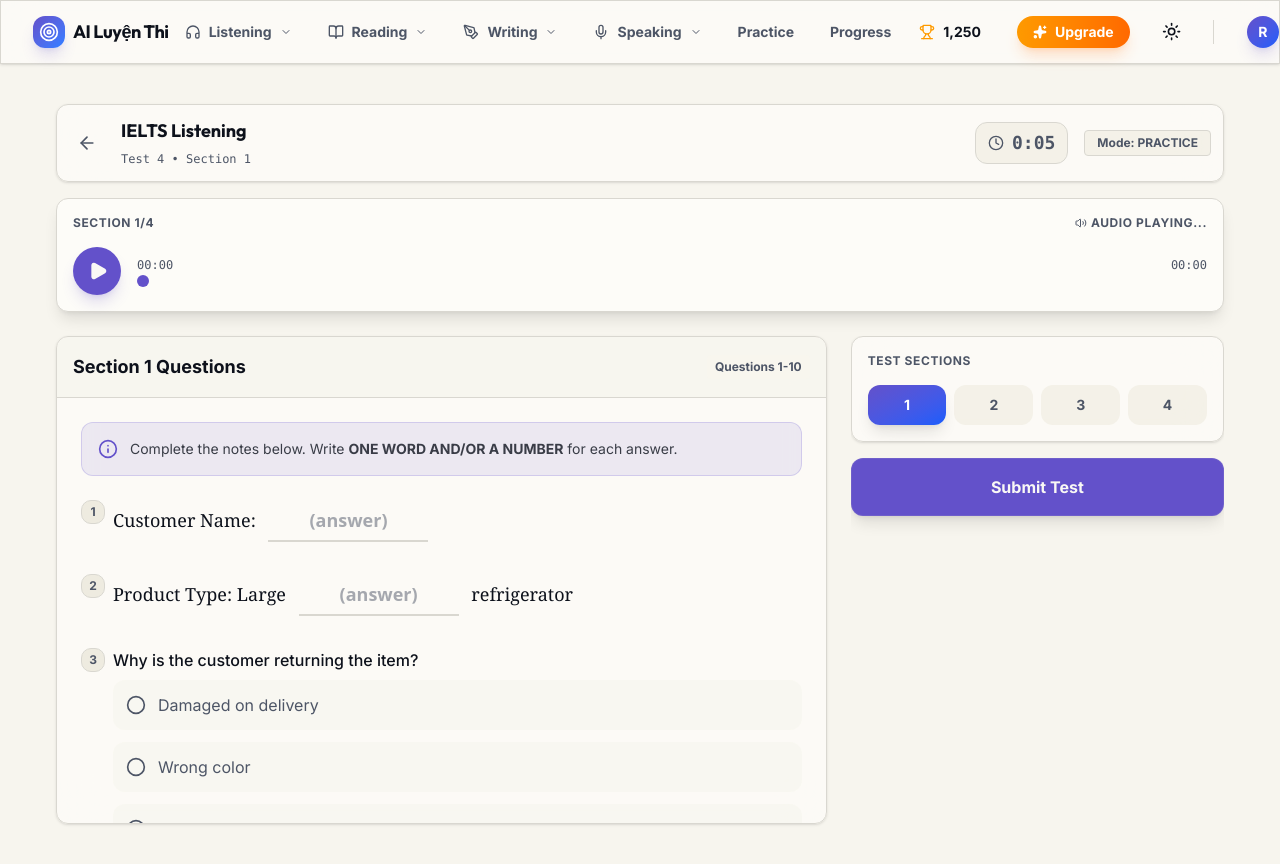
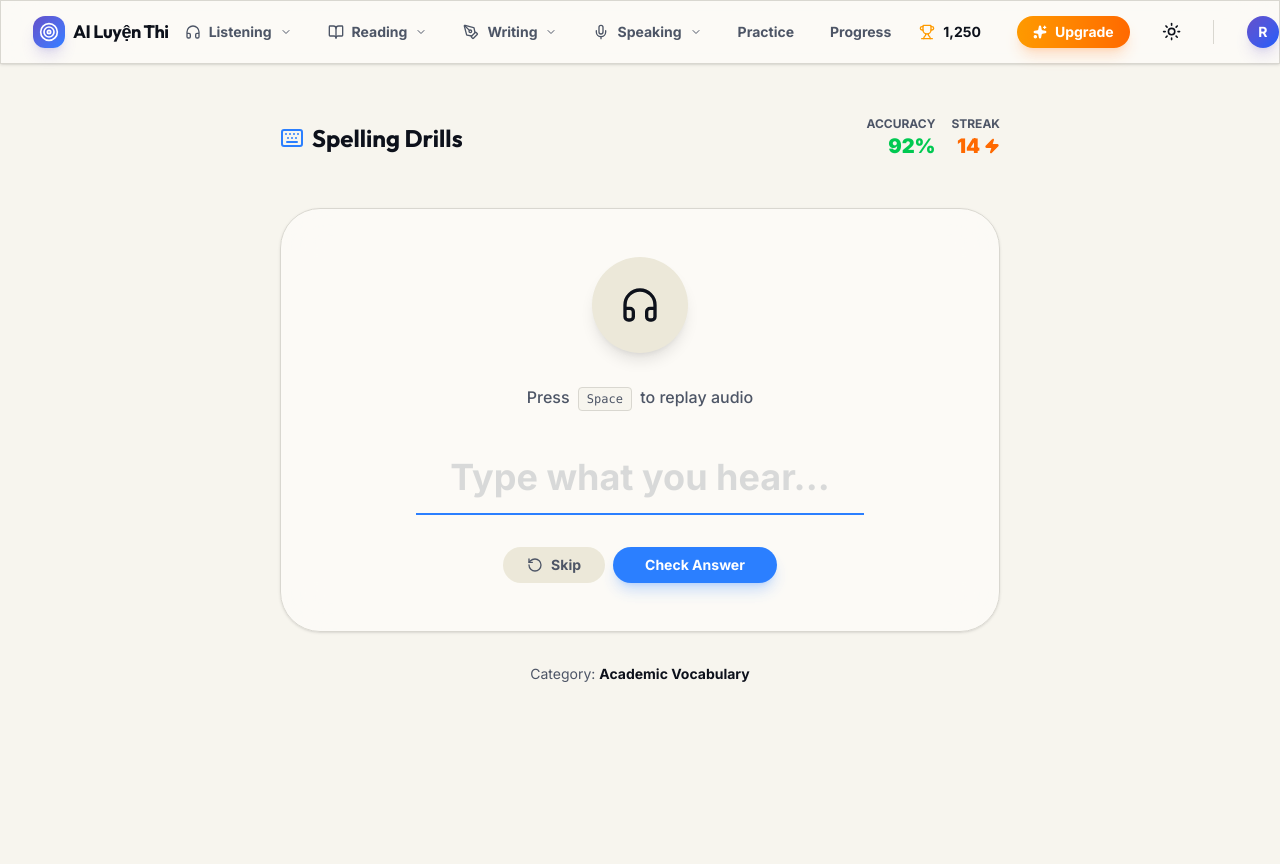
Before and after one commit to khanhnguyendev/ailuyenthi, a Next.js app: page /skills/listening/spelling in a window 1280 px wide. Shown: the top 864 px of the page. After the commit the page ends 800 px from the top, so only its background shows below. Built offline with nearby package versions, Linux system fonts and the light colour scheme.

Commit message:
feat: implement listening spelling drills page

```diff
--- /dev/null
+++ b/src/app/(dashboard)/skills/listening/spelling/page.tsx
@@ -0,0 +1,127 @@
+"use client";
+
+import { Headphones, Keyboard, Check, X, RotateCcw, Zap } from "lucide-react";
+import { useState, useRef, useEffect } from "react";
+import { motion, AnimatePresence } from "framer-motion";
+
+export default function ListeningSpellingPage() {
+    const inputRef = useRef<HTMLInputElement>(null);
+    const [status, setStatus] = useState<'idle' | 'success' | 'error'>('idle');
+    const [inputValue, setInputValue] = useState("");
+
+    useEffect(() => {
+        inputRef.current?.focus();
+    }, []);
+
+    const handleSubmit = (e: React.FormEvent) => {
+        e.preventDefault();
+        // Mock validation
+        if (inputValue.toLowerCase() === "architecture") {
+            setStatus('success');
+        } else {
+            setStatus('error');
+        }
+
+        setTimeout(() => {
+            if (inputValue.toLowerCase() === "architecture") setInputValue("");
+            setStatus('idle');
+            inputRef.current?.focus();
+        }, 1500);
+    };
+
+    return (
+        <div className="container mx-auto p-6 flex flex-col items-center justify-center min-h-[80vh] max-w-3xl">
+
+            {/* Top Stats */}
+            <div className="w-full flex justify-between items-center mb-12">
+                <div>
+                    <h1 className="text-2xl font-bold font-outfit text-foreground flex items-center gap-2">
+                        <Keyboard className="w-6 h-6 text-blue-500" />
+                        Spelling Drills
+                    </h1>
+                </div>
+                <div className="flex gap-4">
+                    <div className="text-right">
+                        <p className="text-xs text-muted-foreground font-bold uppercase">Accuracy</p>
+                        <p className="text-xl font-black text-green-500">92%</p>
+                    </div>
+                    <div className="text-right">
+                        <p className="text-xs text-muted-foreground font-bold uppercase">Streak</p>
+                        <p className="text-xl font-black text-orange-500 flex items-center justify-end gap-1">
+                            14 <Zap className="w-4 h-4 fill-orange-500" />
+                        </p>
+                    </div>
+                </div>
+            </div>
+
+            {/* Main Interactive Card */}
+            <div className="w-full relative">
+                <motion.div
+                    animate={status === 'error' ? { x: [-10, 10, -10, 10, 0] } : {}}
+                    className={`glass p-12 rounded-[2.5rem] border-2 transition-colors duration-300 relative overflow-hidden flex flex-col items-center gap-8 ${status === 'success' ? 'border-green-500/50 bg-green-500/5' :
+                            status === 'error' ? 'border-red-500/50 bg-red-500/5' :
+                                'border-blue-500/20'
+                        }`}
+                >
+                    {/* Audio Request Icon */}
+                    <div className="w-24 h-24 rounded-full bg-secondary flex items-center justify-center cursor-pointer hover:scale-110 active:scale-95 transition-all shadow-lg group">
+                        <Headphones className="w-10 h-10 text-foreground group-hover:text-blue-500 transition-colors" />
+                    </div>
+                    <p className="text-muted-foreground font-medium text-center">
+                        Press <kbd className="px-2 py-1 rounded bg-background border border-border text-xs mx-1">Space</kbd> to replay audio
+                    </p>
+
+                    {/* Input Field */}
+                    <form onSubmit={handleSubmit} className="w-full max-w-md relative">
+                        <input
+                            ref={inputRef}
+                            type="text"
+                            value={inputValue}
+                            onChange={(e) => setInputValue(e.target.value)}
+                            className="w-full bg-transparent text-center text-4xl font-bold text-foreground placeholder:text-muted-foreground/20 outline-none border-b-2 border-border focus:border-blue-500 py-4 transition-colors"
+                            placeholder="Type what you hear..."
+                            autoComplete="off"
+                        />
+
+                        {/* Status Icon Overlay */}
+                        <AnimatePresence>
+                            {status !== 'idle' && (
+                                <motion.div
+                                    initial={{ scale: 0, opacity: 0 }}
+                                    animate={{ scale: 1, opacity: 1 }}
+                                    exit={{ scale: 0, opacity: 0 }}
+                                    className="absolute right-0 top-1/2 -translate-y-1/2"
+                                >
+                                    {status === 'success' ? (
+                                        <div className="p-2 rounded-full bg-green-500 text-white shadow-lg shadow-green-500/30">
+                                            <Check className="w-6 h-6" />
+                                        </div>
+                                    ) : (
+                                        <div className="p-2 rounded-full bg-red-500 text-white shadow-lg shadow-red-500/30">
+                                            <X className="w-6 h-6" />
+                                        </div>
+                                    )}
+                                </motion.div>
+                            )}
+                        </AnimatePresence>
+                    </form>
+
+                    <div className="flex gap-2">
+                        <button className="px-6 py-2 rounded-full bg-secondary hover:bg-secondary/80 text-sm font-bold text-muted-foreground transition-colors flex items-center gap-2">
+                            <RotateCcw className="w-4 h-4" /> Skip
+                        </button>
+                        <button onClick={handleSubmit} className="px-8 py-2 rounded-full bg-blue-500 hover:bg-blue-600 text-sm font-bold text-white shadow-lg shadow-blue-500/25 transition-colors">
+                            Check Answer
+                        </button>
+                    </div>
+                </motion.div>
+            </div>
+
+            {/* Hint / Helper */}
+            <div className="mt-8 text-center">
+                <p className="text-sm text-muted-foreground">Category: <span className="font-bold text-foreground">Academic Vocabulary</span></p>
+            </div>
+
+        </div>
+    );
+}
```
